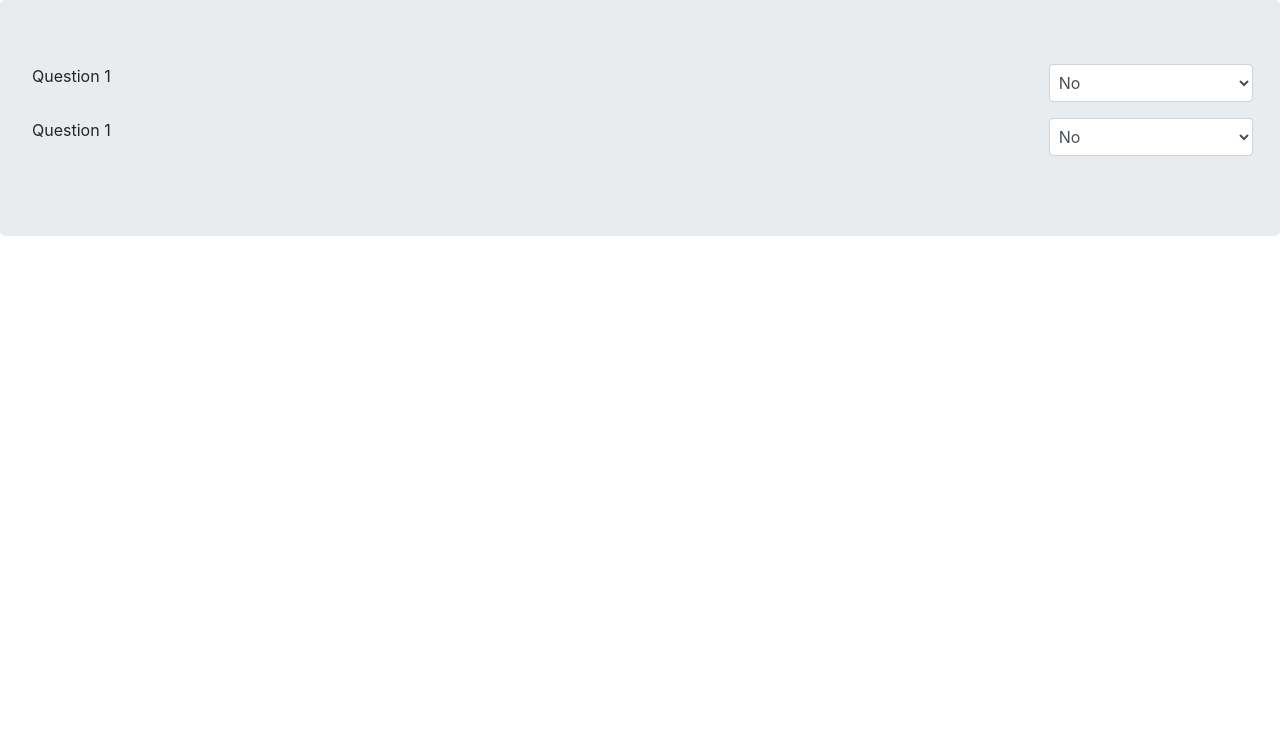
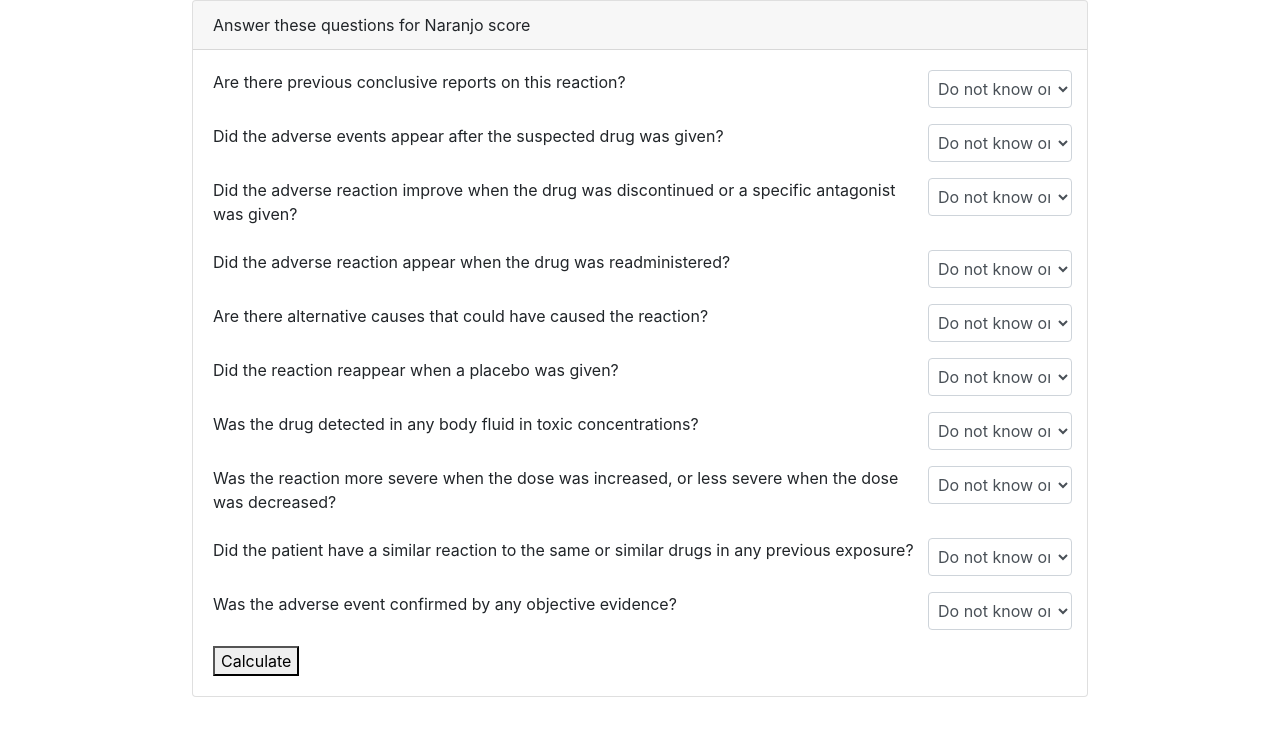
Before and after one commit to pratikg1999/genpact_adr, a Django app: page /naranjo in a window 1280 px wide. Shown: the top 736 px of the page. Run offline with Django 3.2, Linux system fonts and the light colour scheme; some libraries are stand-ins or nearby versions.

Commit message:
Naranjo completed almost

```diff
--- a/adr/templates/adr/naranjo.html
+++ b/adr/templates/adr/naranjo.html
@@ -1,27 +1,155 @@
 {% extends 'adr/base.html' %}
 {% load static %}
 {% block styles %}
-
+<style>
+    #question_form_card {
+        width: 70vw;
+        position: absolute;
+        left: 50%;
+        transform: translate(-50%, 0%);
+    }
+</style>
 {% endblock styles %}
 
 {% block content %}
-<div class="jumbotron">
+<div class="card" id="question_form_card">
+    <div class="card-header">
+        Answer these questions for Naranjo score
+    </div>
+    <div class="card-body">
         <form>
-    <div class="form-row form-group">
-        <label for="inputState" class="col-md-10">Question 1 </label>
-        <select id="inputState" class="form-control col-md-2">
-            <option selected>No</option>
+            <div class="form-row form-group" id="question_group1">
+                <label for="question1" class="col-md-10"> Are there previous conclusive reports on this
+                    reaction?</label>
+                <select id="question1" class="form-control col-md-2">
+                    <option >No</option>
                     <option>Yes</option>
+                    <option selected>Do not know or not done</option>
                 </select>
             </div>
 
-    <div class="form-row form-group">
-        <label for="inputState" class="col-md-10">Question 1 </label>
-        <select id="inputState" class="form-control col-md-2">
-            <option selected>No</option>
+            <div class="form-row form-group" id="question_group2">
+                <label for="question2" class="col-md-10">Did the adverse events appear after the suspected drug was
+                    given?</label>
+                <select id="question2" class="form-control col-md-2">
+                    <option >No</option>
                     <option>Yes</option>
+                    <option selected>Do not know or not done</option>
+                </select>
+            </div>
+
+            <div class="form-row form-group" id="group_group3">
+                <label for="question3" class="col-md-10">Did the adverse reaction improve when the drug was discontinued
+                    or a specific antagonist was given?</label>
+                <select id="question3" class="form-control col-md-2">
+                    <option >No</option>
+                    <option>Yes</option>
+                    <option selected>Do not know or not done</option>
+                </select>
+            </div>
+
+            <div class="form-row form-group" id="group_group4">
+                <label for="question4" class="col-md-10"> Did the adverse reaction appear when the drug was
+                    readministered?</label>
+                <select id="question4" class="form-control col-md-2">
+                    <option >No</option>
+                    <option>Yes</option>
+                    <option selected>Do not know or not done</option>
+
+                </select>
+            </div>
+
+            <div class="form-row form-group" id="group_group5">
+                <label for="question5" class="col-md-10">Are there alternative causes that could have caused the
+                    reaction?</label>
+                <select id="question5" class="form-control col-md-2">
+                    <option >No</option>
+                    <option>Yes</option>
+                    <option selected>Do not know or not done</option>
+                </select>
+            </div>
+
+            <div class="form-row form-group" id="group_group6">
+                <label for="question6" class="col-md-10">Did the reaction reappear when a placebo was given?</label>
+                <select id="question6" class="form-control col-md-2">
+                    <option >No</option>
+                    <option>Yes</option>
+                    <option selected>Do not know or not done</option>
+                </select>
+            </div>
+
+            <div class="form-row form-group" id="group_group7">
+                <label for="question7" class="col-md-10">Was the drug detected in any body fluid in toxic
+                    concentrations?</label>
+                <select id="question7" class="form-control col-md-2">
+                    <option >No</option>
+                    <option>Yes</option>
+                    <option selected>Do not know or not done</option>
+                </select>
+            </div>
+
+            <div class="form-row form-group" id="group_group8">
+                <label for="question8" class="col-md-10">Was the reaction more severe when the dose was increased, or
+                    less severe when the dose was decreased?</label>
+                <select id="question8" class="form-control col-md-2">
+                    <option >No</option>
+                    <option>Yes</option>
+                    <option selected>Do not know or not done</option>
+                </select>
+            </div>
+
+            <div class="form-row form-group" id="group_group9">
+                <label for="question9" class="col-md-10">Did the patient have a similar reaction to the same or similar
+                    drugs in any previous exposure?</label>
+                <select id="question9" class="form-control col-md-2">
+                    <option >No</option>
+                    <option>Yes</option>
+                    <option selected>Do not know or not done</option>
+                </select>
+            </div>
+            <div class="form-row form-group" id="group_group10">
+                <label for="question10" class="col-md-10">Was the adverse event confirmed by any objective
+                    evidence?</label>
+                <select id="question10" class="form-control col-md-2">
+                    <option >No</option>
+                    <option>Yes</option>
+                    <option selected>Do not know or not done</option>
                 </select>
             </div>
         </form>
+        <button onclick="calculateNaranjoScore();">Calculate</button>
     </div>
+</div>
+
+<script>
+    var questionFormCard = document.getElementById("question_form_card");
+    function calculateNaranjoScore(){
+        var comboBoxes = document.querySelector(".card-body form").querySelectorAll(".form-row select");
+        var score =0;
+        for(var i=0; i<comboBoxes.length; i++){
+            let curBox = comboBoxes[i];
+            switch(curBox.value){
+                case "Yes": score++;
+                if(i==1 || i==3){
+                    score++;
+                }
+                else if(i==5 || i==4){
+                    score--;
+                }
+                break;
+                case "No": if(i==1 || i==3){
+                    score--;
+                }
+                else if(i==4){
+                    score+=2;
+                }
+                else if(i==5){
+                    score+=1;
+                }
+            }
+        }
+        console.log(score);
+        return score;
+    }
+</script>
 {% endblock %}
```
Lines whose indentation alone changed are shown as unchanged.
